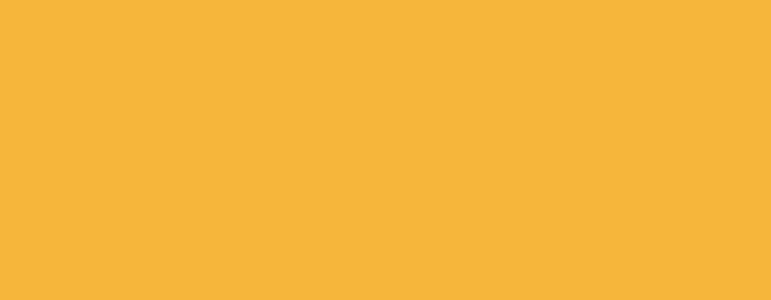
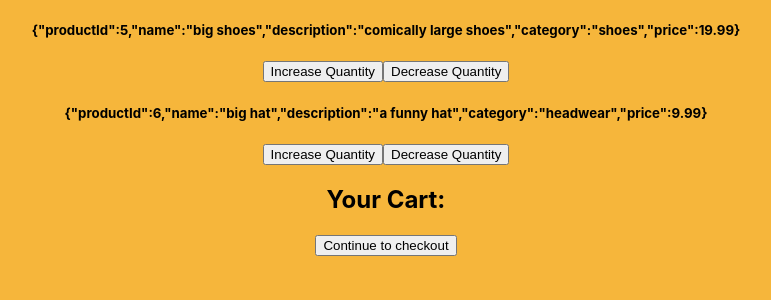
Before and after one commit to RumrillJ/SmileMart, a React (Create React App) app in the folder frontend/: page /testCart in a window 1280 px wide. Before the commit this address had no page. Shown: the top 300 px of the page, without its empty margins (254-1025 px from the left). Built offline with nearby package versions, Linux system fonts and the light colour scheme.

Commit message:
context rework

```diff
--- a/frontend/src/App.tsx
+++ b/frontend/src/App.tsx
@@ -1,33 +1,30 @@
-import React, { useState } from 'react';
+import React from 'react';
 import { BrowserRouter, Routes, Route } from 'react-router-dom';
 import './App.css';
 import { Page } from './components/Pages/Page';
-import { UserContext } from './contexts/UserContext';
+import { UserProvider } from "./contexts/UserContext"
 import { ProductDetail } from './components/Product/ProductDetail';
 import { Checkout } from './components/Checkout/Checkout';
 import Login from './components/Auth/Login';
-import Logout from './components/Auth/Logout';
+// import { Logout } from './components/Auth/Logout';
 import Register from './components/Auth/Register';
-import { UserInterface } from './interfaces/UserInterface';
 import { AddProduct } from './components/Product/AddProduct';
 import { ProductInterface } from './interfaces/ProductInterface';
-import { CartContext } from './contexts/CartContext';
+import { CartProvider } from './contexts/CartContext';
+import { ProductItem } from './components/Product/ProductItem';
+import { Cart } from './components/Checkout/Cart';
 
 export const backend = (path?: string) => "http://localhost:8080" + (path ? "/" + path : "");
 
 function App() {
-
-    const [user, setUser] = useState({ username: '', password: '' }); // Initialize user state with empty values
-    const [cart, setCart] = useState({} as Record<number, ProductInterface>);
-
 
     return (
 		<div className="App">
 			<header className="App-header"></header>
 
 			<BrowserRouter>
-                <UserContext.Provider value={{ user: user, setUser: setUser }}>
-                <CartContext.Provider value={{ cart: cart, setCart: setCart }}>
+				<UserProvider>
+					<CartProvider>
 						<Routes>
 							<Route
 								path=""
@@ -40,38 +37,60 @@ function App() {
 									</Page>
 								}
 							/>
-                        <Route
-                            path="/register"
-                            element={<Register />}
-                        />
-                        <Route
-                            path="/login"
-                            element={<Login />}
-                        />
-                        <Route path="/logout" element={<Logout />} />
-
+							<Route path="/register" element={<Register />} />
+							<Route path="/login" element={<Login />} />
 							<Route path="/products" />
 							<Route
 								path="/product/:productId"
 								element={<ProductDetail />}
 							/>
 							<Route path="/cart" />
-                        <Route
-                            path="/checkout"
-                            element={<Checkout/>}
-                        />
+							<Route path="/checkout" element={<Checkout />} />
 							<Route path="/profile" />
 
 							{/* Just testing components here...*/}
-                        <Route path="/test" element={
-                            <AddProduct onSubmit={(p) => console.log(p)}/>
-                        }/>
+							<Route
+								path="/testAddProduct"
+								element={
+									<AddProduct
+										onSubmit={(p) => console.log(p)}
+									/>
+								}
+							/>
+
+							<Route
+								path="/testCart"
+								element={
+									<Page>
+										<ProductItem
+											product={{
+												productId: 5,
+												name: "big shoes",
+												description:
+													"comically large shoes",
+												category: "shoes",
+												price: 19.99,
+											}}
+										/>
+										<ProductItem
+											product={{
+												productId: 6,
+												name: "big hat",
+												description: "a funny hat",
+												category: "headwear",
+												price: 9.99,
+											}}
+										/>
+										<Cart />
+									</Page>
+								}
+							/>
 						</Routes>
-                </CartContext.Provider>
-                </UserContext.Provider>
+					</CartProvider>
+				</UserProvider>
 			</BrowserRouter>
 		</div>
-    );
+	)
 }
 
 export default App;
--- a/frontend/src/components/Auth/Login.tsx
+++ b/frontend/src/components/Auth/Login.tsx
@@ -6,9 +6,11 @@ import './Auth.css';
 import { UserInterface } from '../../interfaces/UserInterface';
 import { toast } from 'react-toastify';
 import 'react-toastify/dist/ReactToastify.css';
+import { useUser } from '../../contexts/UserContext';
 
 export const Login: React.FC = () => {
-    const [user, setUser] = useState<UserInterface>({ username: "", password: "" });
+    //const [user, setUser] = useState<UserInterface>({ username: "", password: "" });
+    const {user, setUser} = useUser()
     const navigate = useNavigate();
 
     useEffect(() => {
@@ -32,7 +34,7 @@ export const Login: React.FC = () => {
 
     const handleChange = (e: React.ChangeEvent<HTMLInputElement>) => {
         const { name, value } = e.target;
-        setUser(prev => ({ ...prev, [name]: value }));
+        setUser(prev => ({ ...prev, [name]: value } as UserInterface));
     };
 
     const login = async () => {
--- a/frontend/src/components/Auth/Logout.tsx
+++ b/frontend/src/components/Auth/Logout.tsx
@@ -1,10 +1,10 @@
 import React, { useEffect, useContext } from 'react';
 import { useNavigate } from 'react-router-dom';
-import { UserContext } from '../../contexts/UserContext';
+import { useUser } from '../../contexts/UserContext';
 
 const Logout: React.FC = () => {
     const navigate = useNavigate();
-    const { setUser } = useContext(UserContext);
+    const { setUser } = useUser();
 
     useEffect(() => {
         // Clear user session or any global state if necessary
--- a/frontend/src/components/Checkout/Cart.tsx
+++ b/frontend/src/components/Checkout/Cart.tsx
@@ -1,17 +1,16 @@
-import { useContext } from "react"
-import { CartContext } from "../../contexts/CartContext"
+import { useCart } from "../../contexts/CartContext"
 import { ProductItem } from "../Product/ProductItem"
 
 export const Cart: React.FC = () => {
-	const { cart } = useContext(CartContext)
+	const { cart } = useCart()
 
 	return (
 		<div>
-			<h2>Your Order: </h2>
+			<h2>Your Cart: </h2>
+			{Object.values(cart).map((product, index) => {
+				return <ProductItem product={product} key={"prd" + index}/>
+			})}
 			<button>Continue to checkout</button>
-			{cart && Object.values(cart).map((product) => {
-				return <ProductItem product={product} />
-			})}
 		</div>
 	)
 }
--- a/frontend/src/components/Pages/Page.tsx
+++ b/frontend/src/components/Pages/Page.tsx
@@ -1,6 +1,6 @@
-import { ReactNode, useContext, useEffect } from "react"
-import { UserContext } from "../../contexts/UserContext"
+import { ReactNode, useEffect } from "react"
 import { useNavigate } from "react-router-dom"
+import { useUser } from "../../contexts/UserContext"
 
 
 interface Props {
@@ -10,7 +10,7 @@ interface Props {
 
 export const Page: React.FC<Props> = ({ children, requireAuth = false }) => {
 
-	const {user, setUser} = useContext(UserContext)
+	const { user, setUser } = useUser()
 	const navigate = useNavigate()
 
 	// should just redirect on a 403 status
--- a/frontend/src/components/Product/ProductItem.tsx
+++ b/frontend/src/components/Product/ProductItem.tsx
@@ -1,14 +1,24 @@
+import { useCart } from "../../contexts/CartContext"
 import { ProductInterface } from "../../interfaces/ProductInterface"
 
 interface Props {
 	product: ProductInterface
 }
 
-export const ProductItem: React.FC<Props> = ({product}) => {
+export const ProductItem: React.FC<Props> = ({ product }) => {
+	const { cart, addToCart, removeFromCart } = useCart()
 
 	return (
 		<div>
-			{JSON.stringify(product)}
+			<h5>{JSON.stringify(product)}</h5>
+			<h5>{cart[product.productId]?.quantity ?? ""}</h5>
+
+			<button onClick={() => addToCart(product)}>
+				Increase Quantity
+			</button>
+			<button onClick={() => removeFromCart(product)}>
+				Decrease Quantity
+			</button>
 		</div>
 	)
 }
--- a/frontend/src/contexts/CartContext.ts
+++ /dev/null
@@ -1,12 +0,0 @@
-import { Dispatch, SetStateAction, createContext } from "react";
-import { ProductInterface } from "../interfaces/ProductInterface";
-
-interface CartContextType {
-	cart: Record<number, ProductInterface> | null
-	setCart: Dispatch<SetStateAction<Record<number, ProductInterface>>> | null
-}
-
-export const CartContext = createContext<CartContextType>({
-	cart: null,
-	setCart: null,
-})
--- /dev/null
+++ b/frontend/src/contexts/CartContext.tsx
@@ -0,0 +1,72 @@
+import { ReactNode, createContext, useContext, useState } from "react"
+import { ProductInterface } from "../interfaces/ProductInterface"
+
+interface CartContextType {
+	cart: Record<number, ProductInterface>
+	addToCart: (product: ProductInterface) => void
+	removeFromCart: (product: ProductInterface) => void
+	clearCart: () => void
+}
+
+const CartContext = createContext<CartContextType | undefined>(undefined)
+
+interface Props {
+	children: ReactNode
+}
+
+export const CartProvider: React.FC<Props> = ({ children }) => {
+	const [cart, setCart] = useState({} as Record<number, ProductInterface>)
+
+	const addToCart = (product: ProductInterface) => {
+		const pid = product.productId
+		setCart((prevCart) => ({
+			...prevCart,
+			[pid]: { ...product, quantity: (prevCart[pid]?.quantity ?? 0) + 1 },
+		}))
+	}
+
+	const removeFromCart = (product: ProductInterface) => {
+		const pid = product.productId
+		setCart((prevCart) => {
+			const updatedCart = { ...prevCart }
+
+			if (updatedCart[pid]) {
+				updatedCart[pid] = {
+					...updatedCart[pid],
+					quantity: (updatedCart[pid].quantity ?? 0) - 1,
+				}
+
+				if ((updatedCart[pid].quantity ?? 0) < 1) {
+					delete updatedCart[pid]
+				}
+			}
+
+			return updatedCart
+		})
+	}
+
+	const clearCart = () => {
+		setCart({})
+	}
+
+	return (
+		<CartContext.Provider
+			value={{
+				cart: cart,
+				addToCart: addToCart,
+				removeFromCart: removeFromCart,
+				clearCart: clearCart
+			}}
+		>
+			{children}
+		</CartContext.Provider>
+	)
+}
+
+export const useCart = () => {
+	const context = useContext(CartContext)
+	if (!context) {
+		throw Error
+	}
+	return context
+}
--- a/frontend/src/contexts/UserContext.ts
+++ /dev/null
@@ -1,12 +0,0 @@
-import { createContext, Dispatch, SetStateAction } from 'react';
-import { UserInterface } from '../interfaces/UserInterface';
-
-interface UserContextType {
-    user: UserInterface | null;
-    setUser: Dispatch<SetStateAction<UserInterface | null>> | null;
-}
-
-export const UserContext = createContext<UserContextType>({
-    user: null,  // Assume no user is logged in initially
-    setUser: null  // Will be set by the component that provides the context
-});
--- /dev/null
+++ b/frontend/src/contexts/UserContext.tsx
@@ -0,0 +1,31 @@
+import { createContext, Dispatch, ReactNode, SetStateAction, useContext, useState } from 'react';
+import { UserInterface } from '../interfaces/UserInterface';
+
+interface UserContextType {
+    user: UserInterface | null;
+    setUser: Dispatch<SetStateAction<UserInterface | null>>;
+}
+
+const UserContext = createContext<UserContextType | undefined>(undefined)
+
+interface Props {
+    children: ReactNode
+}
+
+export const UserProvider: React.FC<Props> = ({ children }) => {
+    const [user, setUser] = useState(null as UserInterface | null)
+
+    return (
+        <UserContext.Provider value={{user, setUser}}>
+            {children}
+        </UserContext.Provider>
+    )
+}
+
+export const useUser = () => {
+    const context = useContext(UserContext)
+    if (!context) {
+        throw Error
+    }
+    return context
+}
```
Also changed, not shown: frontend/src/interfaces/CartInterface.ts (deleted). Lines whose indentation alone changed are shown as unchanged.
